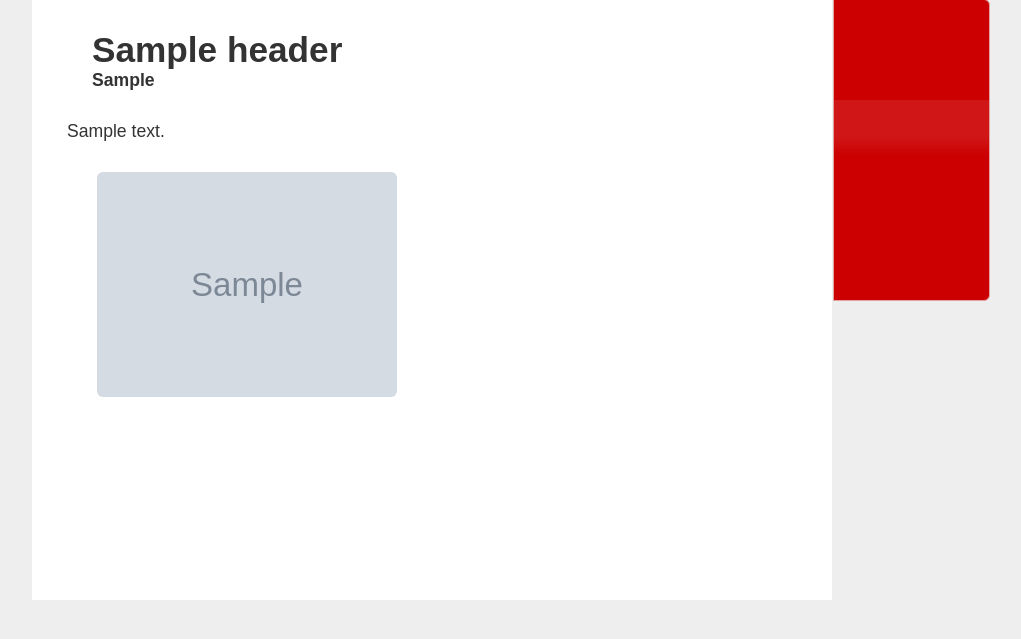
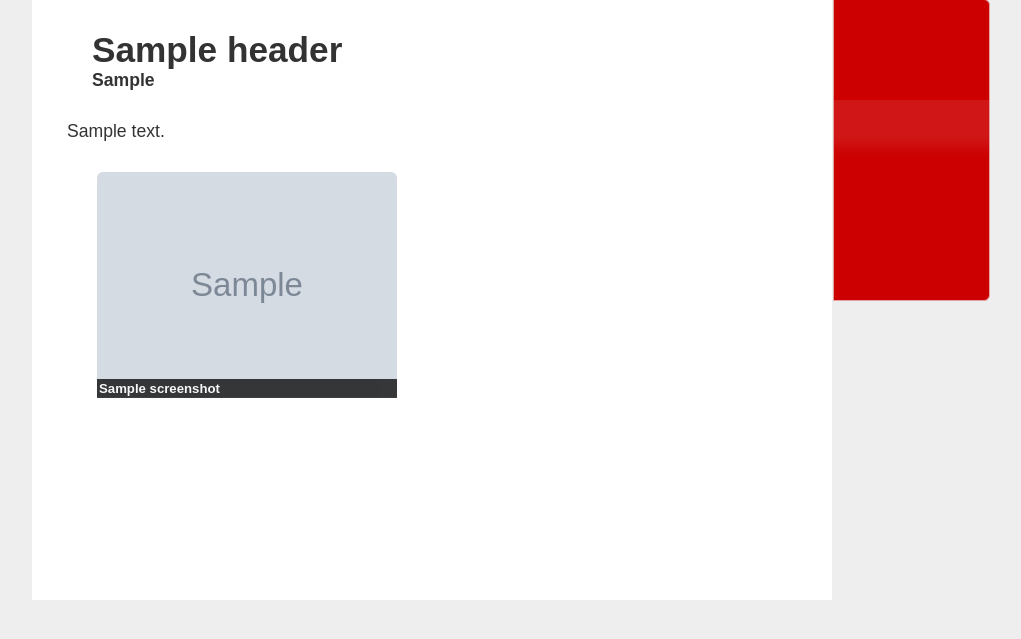
Before and after one commit to royvandewater/project_showcase, a Django app: template templates/screenshots/screenshots.html in a window 1280 px wide. Shown: the part 39-678 px from the top of the page, without its empty margins (129-1150 px from the left). Run offline with Django 3.2, Linux system fonts and the light colour scheme; the template is opened without the code that fills it: most values are stand-ins (such as "Sample title", 1, 10 or a date in 2020); grey boxes marked "Sample" are stand-in pictures; some libraries are stand-ins or nearby versions.

Commit message:
Added title bar to screenshots

```diff
--- a/media/css/main.css
+++ b/media/css/main.css
@@ -117,10 +117,26 @@ body {
 
 .screenshot_thumb {
   float: left;
-  margin: 30px;
+  margin: 30px 30px 0;
 }
 
 .screenshot_thumb img {
   height: 225px;
   width: 300px;
+  z-index: 2;
 }
+
+.screenshot_thumb div {
+  z-index: 1;
+  position: relative;
+  bottom: 23px;
+  background-color: black;
+  color: white;
+  padding: 2px;
+  font-size: 0.75em;
+  font-weight: bold;
+  filter:alpha(opacity=75);
+  -moz-opacity:0.75;
+  -khtml-opacity: 0.75;
+  opacity: 0.75;
+}
--- a/templates/screenshots/screenshots.html
+++ b/templates/screenshots/screenshots.html
@@ -4,7 +4,8 @@
 <div id="screenshot_gallery">
     {% for screenshot in screenshots %}
       <div class="screenshot_thumb">
-        <a href="{{ screenshot.full.url }}" rel="screenshot"><img src="{{ screenshot.thumbnail.url }}" alt="{{ screenshot.title }}" class="ui-corner-all" title="{{ screenshot.title}}"/></a>
+        <a href="{{ screenshot.full.url }}" rel="screenshot"><img src="{{ screenshot.thumbnail.url }}" alt="{{ screenshot.title }}" class="ui-corner-top" title="{{ screenshot.title}}"/></a>
+        <div>{{ screenshot.title }}</div>
       </div>
     {% endfor %}
   </div>
```
